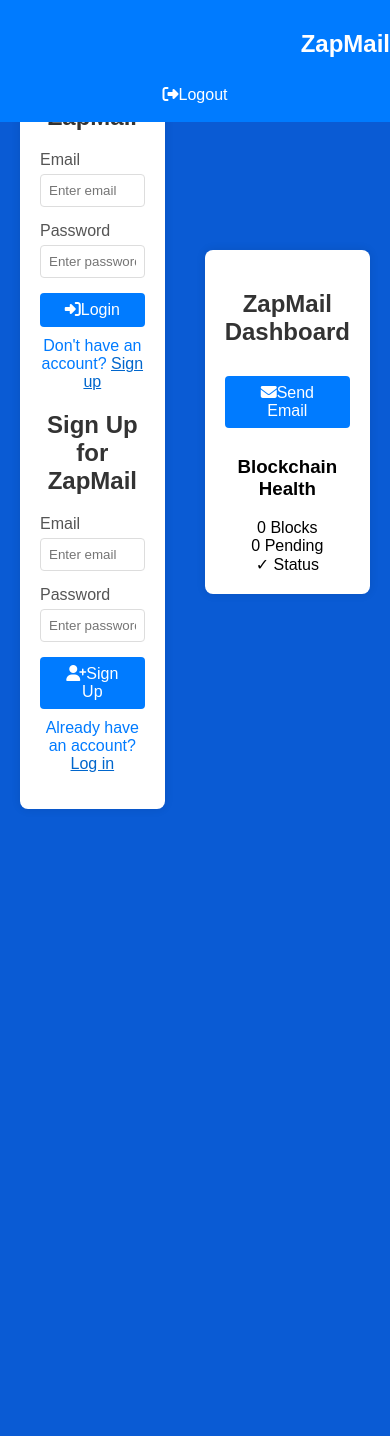
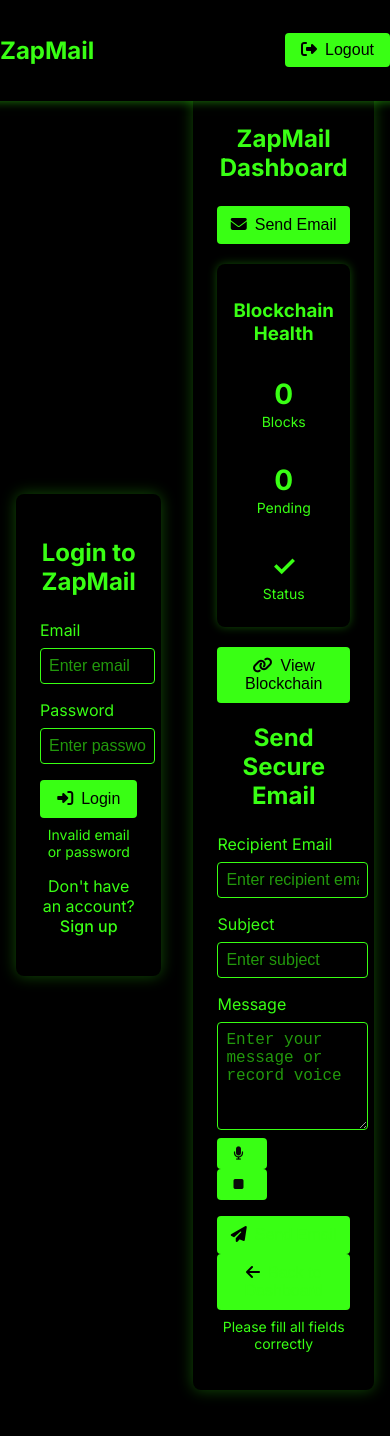
Before and after one commit to ibrahimh-max/Ayrton-Mail, a website: page public/index.html in a window 390 px wide. Before the commit the page ends 844 px from the top, so only its background shows below. Drawn offline with Linux system fonts and the light colour scheme.

Commit message:
Update style.css

```diff
--- a/public/style.css
+++ b/public/style.css
@@ -1,192 +1,366 @@
+/* Import Inter font */
+@import url('https://fonts.googleapis.com/css2?family=Inter:wght@400;500;600;700&display=swap');
+
 body {
-  font-family: Arial, sans-serif;
+  font-family: 'Inter', sans-serif;
+  background: #000000;
+  color: #39FF14;
   margin: 0;
   padding: 0;
+  min-height: 100vh;
   display: flex;
   justify-content: center;
   align-items: center;
-  min-height: 100vh;
-  background-color: #0a5bd4;
 }
+
+/* Navigation Bar */
+.nav-bar {
+  position: fixed;
+  top: 0;
+  width: 100%;
+  background: #000000;
+  padding: 16px;
+  box-shadow: 0 0 10px rgba(57, 255, 20, 0.5);
+  z-index: 20;
+}
+
+.nav-container {
+  max-width: 1280px;
+  margin: 0 auto;
+  display: flex;
+  justify-content: space-between;
+  align-items: center;
+}
+
+.nav-logo {
+  font-size: 24px;
+  font-weight: bold;
+  color: #39FF14;
+}
+
+.nav-links {
+  display: flex;
+  align-items: center;
+  gap: 16px;
+}
+
+.nav-button {
+  background: #39FF14;
+  color: #000000;
+  padding: 8px 16px;
+  border: none;
+  border-radius: 4px;
+  font-size: 16px;
+  cursor: pointer;
+  transition: box-shadow 0.3s ease;
+}
+
+.nav-button:hover {
+  box-shadow: 0 0 10px rgba(57, 255, 20, 0.7);
+}
+
+.nav-icon {
+  margin-right: 8px;
+  color: #000000;
+}
+
+/* Containers */
 .container {
-  background: white;
-  padding: 20px;
+  background: #000000;
+  padding: 24px;
   border-radius: 8px;
-  box-shadow: 0 0 10px rgba(0, 0, 0, 0.1);
+  box-shadow: 0 0 15px rgba(57, 255, 20, 0.3);
+  max-width: 480px;
   width: 100%;
-  max-width: 400px;
-  margin: 20px;
+  margin: 96px 16px;
+  transition: all 0.3s ease;
 }
-h2 {
+
+@media (min-width: 1280px) {
+  #dashboardContainer {
+    max-width: 1280px;
+  }
+}
+
+/* Forms */
+.form-transition {
+  transition: opacity 0.3s ease;
+}
+
+.form-transition.hidden {
+  display: none;
+}
+
+.form-transition:not(.hidden) {
+  display: block;
+  opacity: 1;
+}
+
+#emailForm,
+#emailForm h2,
+#emailForm label,
+#emailForm .form-button,
+#emailForm .error,
+#emailForm .voice-controls,
+#emailForm .voice-button,
+#emailForm textarea,
+#emailForm input {
+  color: #39FF14 !important;
+  visibility: visible !important;
+  opacity: 1 !important;
+  display: block !important;
+}
+
+h2, h3 {
   text-align: center;
-  color: #333;
+  color: #39FF14;
+  margin-bottom: 24px;
+  display: block;
 }
+
 .form-group {
-  margin-bottom: 15px;
+  margin-bottom: 16px;
 }
+
 label {
   display: block;
-  margin-bottom: 5px;
-  color: #555;
+  margin-bottom: 8px;
+  color: #39FF14;
 }
+
 input, textarea {
   width: 100%;
   padding: 8px;
-  border: 1px solid #ddd;
+  background: #000000;
+  border: 1px solid #39FF14;
   border-radius: 4px;
-  box-sizing: border-box;
+  color: #39FF14;
+  font-size: 16px;
 }
-button {
+
+input::placeholder, textarea::placeholder {
+  color: #39FF14;
+  opacity: 0.6;
+}
+
+input:focus, textarea:focus {
+  outline: none;
+  box-shadow: 0 0 8px rgba(57, 255, 20, 0.5);
+}
+
+.form-button {
   width: 100%;
   padding: 10px;
-  background-color: #007bff;
-  color: white;
+  background: #39FF14;
+  color: #000000;
   border: none;
   border-radius: 4px;
   cursor: pointer;
   font-size: 16px;
+  transition: box-shadow 0.3s ease;
 }
-button:hover {
-  background-color: #0056b3;
+
+.form-button:hover {
+  box-shadow: 0 0 10px rgba(57, 255, 20, 0.7);
 }
+
 .toggle {
   text-align: center;
-  margin-top: 10px;
-  color: #007bff;
+  margin-top: 16px;
+  color: #39FF14;
   cursor: pointer;
 }
+
+.toggle span {
+  font-weight: 500;
+}
+
 .toggle:hover {
   text-decoration: underline;
 }
+
 .error {
-  color: red;
+  color: #39FF14;
   font-size: 14px;
-  margin-top: 5px;
+  margin-top: 8px;
+  display: none;
+  text-align: center;
+}
+
+.error:not(.hidden) {
+  display: block;
+}
+
+/* Voice Controls */
+.voice-controls {
+  display: flex;
+  gap: 8px;
+  margin-top: 8px;
+  color: #39FF14;
+  visibility: visible;
+  opacity: 1;
+}
+
+.voice-button {
+  padding: 8px 16px;
+  background: #39FF14;
+  color: #39FF14; /* Changed to neon green to be visible on black background */
+  border: none;
+  border-radius: 4px;
+  cursor: pointer;
+  transition: box-shadow 0.3s ease;
+  display: inline-flex;
+  align-items: center;
+  justify-content: center;
+}
+
+.voice-button i {
+  color: #090c09 !important;
+  visibility: visible !important;
+  opacity: 1 !important;
+  margin-right: 8px;
+}
+
+.voice-button:disabled {
+  background: #39FF14;
+  opacity: 0.5;
+  cursor: not-allowed;
+}
+
+.voice-button:hover:not(:disabled) {
+  box-shadow: 0 0 10px rgba(57, 255, 20, 0.7);
+}
+
+.voice-playback {
+  margin-top: 8px;
   display: none;
 }
+
+/* Dashboard */
 .dashboard {
   text-align: center;
 }
-.dashboard button {
-  margin: 10px 0;
-}
-#emailForm {
-  display: none;
-}
-nav {
-  background-color: #007bff;
-  padding: 10px;
-  position: fixed;
-  top: 0;
-  width: 100%;
-  color: white;
-  text-align: right;
-}
-nav button {
-  background: none;
-  border: none;
-  color: white;
-  cursor: pointer;
-  font-size: 16px;
-  margin-right: 20px;
-}
-nav button:hover {
-  text-decoration: underline;
-}
-@media (max-width: 600px) {
-  .container {
-    max-width: 90%;
-  }
+
+/* Blockchain Dashboard */
+.blockchain-dashboard {
+  background: #000000;
+  padding: 16px;
+  border-radius: 8px;
+  margin: 20px 0;
+  box-shadow: 0 0 10px rgba(57, 255, 20, 0.3);
 }
 
-.toggle span {
-  color: #0066cc;
-  cursor: pointer;
-  text-decoration: underline;
+.health-metrics {
+  display: flex;
+  justify-content: space-around;
+  text-align: center;
 }
 
-.toggle span:hover {
-  color: #004499;
+.metric {
+  padding: 0 16px;
 }
 
-.error {
-  color: red;
-  margin-top: 10px;
+.metric-value {
+  font-size: 28px;
+  font-weight: bold;
+  color: #39FF14;
+  display: block;
 }
 
-button {
-  cursor: pointer;
-  padding: 8px 16px;
+.metric-label {
+  color: #39FF14;
+  font-size: 14px;
 }
+
+#chain-status.valid {
+  color: #39FF14;
+}
+
+#chain-status.invalid {
+  color: #39FF14;
+}
+
+/* Blockchain Viewer */
 .blockchain-viewer {
-  font-family: 'Segoe UI', sans-serif;
-  max-width: 1200px;
-  margin: 2rem auto;
-  padding: 20px;
-  background: #f8f9fa;
-  border-radius: 10px;
-  box-shadow: 0 4px 6px rgba(0,0,0,0.1);
+  margin-top: 24px;
+  animation: fadeIn 0.5s ease;
 }
 
 .blocks-grid {
   display: grid;
   grid-template-columns: repeat(auto-fill, minmax(280px, 1fr));
   gap: 20px;
-  margin-top: 20px;
+  margin-top: 16px;
 }
 
 .block-card {
-  background: white;
+  background: #000000;
   border-radius: 8px;
   overflow: hidden;
-  box-shadow: 0 2px 4px rgba(0,0,0,0.05);
-  transition: transform 0.3s ease;
+  box-shadow: 0 2px 8px rgba(57, 255, 20, 0.2);
+  transition: transform 0.3s ease, box-shadow 0.3s ease;
 }
 
 .block-card:hover {
   transform: translateY(-5px);
+  box-shadow: 0 4px 12px rgba(57, 255, 20, 0.3);
 }
 
 .block-header {
-  padding: 12px 15px;
-  background: linear-gradient(135deg, #667eea, #764ba2);
-  color: white;
+  padding: 12px 16px;
+  background: linear-gradient(135deg, #39FF14, #33CC11);
+  color: #000000;
   display: flex;
   justify-content: space-between;
+  font-weight: 600;
 }
 
 .block-badge {
-  background: rgba(255,255,255,0.2);
-  padding: 2px 8px;
+  background: rgba(0, 0, 0, 0.2);
+  padding: 4px 8px;
   border-radius: 10px;
-  font-size: 0.8em;
+  font-size: 12px;
+  color: #39FF14;
 }
 
 .block-body {
-  padding: 15px;
+  padding: 16px;
+  font-size: 14px;
+  color: #39FF14;
+}
+
+.block-body p {
+  margin: 8px 0;
+  color: #39FF14;
 }
 
 .block-footer {
-  padding: 10px 15px;
-  background: #f1f1f1;
+  padding: 12px 16px;
+  background: #000000;
+  border-top: 1px solid #39FF14;
 }
 
 .hash {
   font-family: 'Courier New', monospace;
-  color: #666;
-  font-size: 0.9em;
+  color: #39FF14;
+  font-size: 14px;
   word-break: break-all;
 }
 
 .genesis .block-header {
-  background: linear-gradient(135deg, #4CAF50, #2E7D32);
+  background: linear-gradient(135deg, #39FF14, #33CC11);
+}
+
+.genesis .block-header::before {
+  content: '🌟';
+  margin-right: 8px;
 }
 
 /* Mining Animation */
 #mining-animation {
-  background: #2c3e50;
-  color: white;
-  padding: 15px;
+  background: #000000;
+  color: #39FF14;
+  padding: 16px;
   border-radius: 8px;
   margin-top: 20px;
 }
@@ -199,7 +373,8 @@ button {
 
 .mining-progress {
   height: 10px;
-  background: #34495e;
+  background: #000000;
+  border: 1px solid #39FF14;
   border-radius: 5px;
   margin-top: 10px;
   overflow: hidden;
@@ -208,66 +383,41 @@ button {
 .mining-bar {
   height: 100%;
   width: 0%;
-  background: linear-gradient(90deg, #f39c12, #f1c40f);
+  background: #39FF14;
   transition: width 0.3s ease;
 }
 
 .mining-stats {
   font-family: monospace;
-  font-size: 0.9em;
+  font-size: 14px;
+  color: #39FF14;
 }
 
-/* Hide elements by default */
-#blockchain-dashboard,
-#viewChainBtn,
-#chain-display {
-  display: none;
+/* Animations */
+@keyframes fadeIn {
+  from {
+    opacity: 0;
+    transform: translateY(10px);
+  }
+  to {
+    opacity: 1;
+    transform: translateY(0);
+  }
 }
 
-/* Only show when dashboard is visible */
-#dashboardContainer.active #blockchain-dashboard,
-#dashboardContainer.active #viewChainBtn,
-#dashboardContainer.active #chain-display {
-  display: block;
+/* Responsive Design */
+@media (max-width: 640px) {
+  .health-metrics {
+    flex-direction: column;
+    gap: 16px;
+  }
+  .metric {
+    padding: 8px 0;
+  }
+  .blocks-grid {
+    grid-template-columns: 1fr;
+  }
+  .container {
+    margin: 80px 16px;
+  }
 }
-
-/* Health Dashboard styles remain the same */
-.health-dashboard {
-  background: #ecf0f1;
-  padding: 15px;
-  border-radius: 8px;
-  margin: 20px 0;
-}
-
-/* Blockchain Elements (only visible when logged in) */
-#dashboardContainer.active #blockchain-dashboard,
-#dashboardContainer.active #viewChainBtn,
-#dashboardContainer.active #chain-display {
-    display: block;
-}
-
-.blocks-grid {
-    display: grid;
-    grid-template-columns: repeat(auto-fill, minmax(280px, 1fr));
-    gap: 20px;
-    margin-top: 20px;
-}
-
-.block-card {
-    background: white;
-    border-radius: 8px;
-    overflow: hidden;
-    box-shadow: 0 2px 4px rgba(0,0,0,0.1);
-}
-
-.block-header {
-    padding: 12px 15px;
-    background: linear-gradient(135deg, #667eea, #764ba2);
-    color: white;
-    display: flex;
-    justify-content: space-between;
-}
-
-.genesis .block-header {
-    background: linear-gradient(135deg, #4CAF50, #2E7D32);
-}
```
